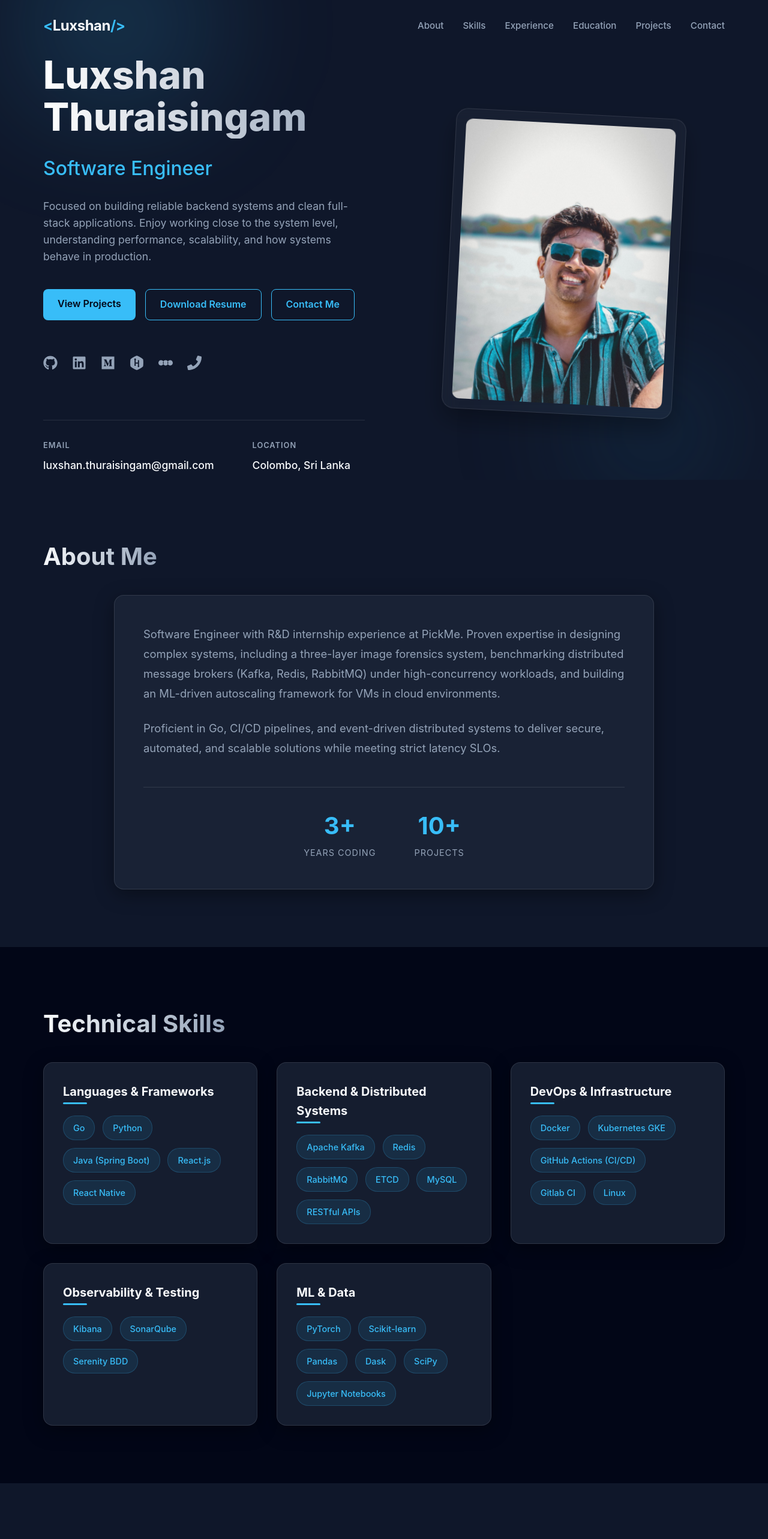
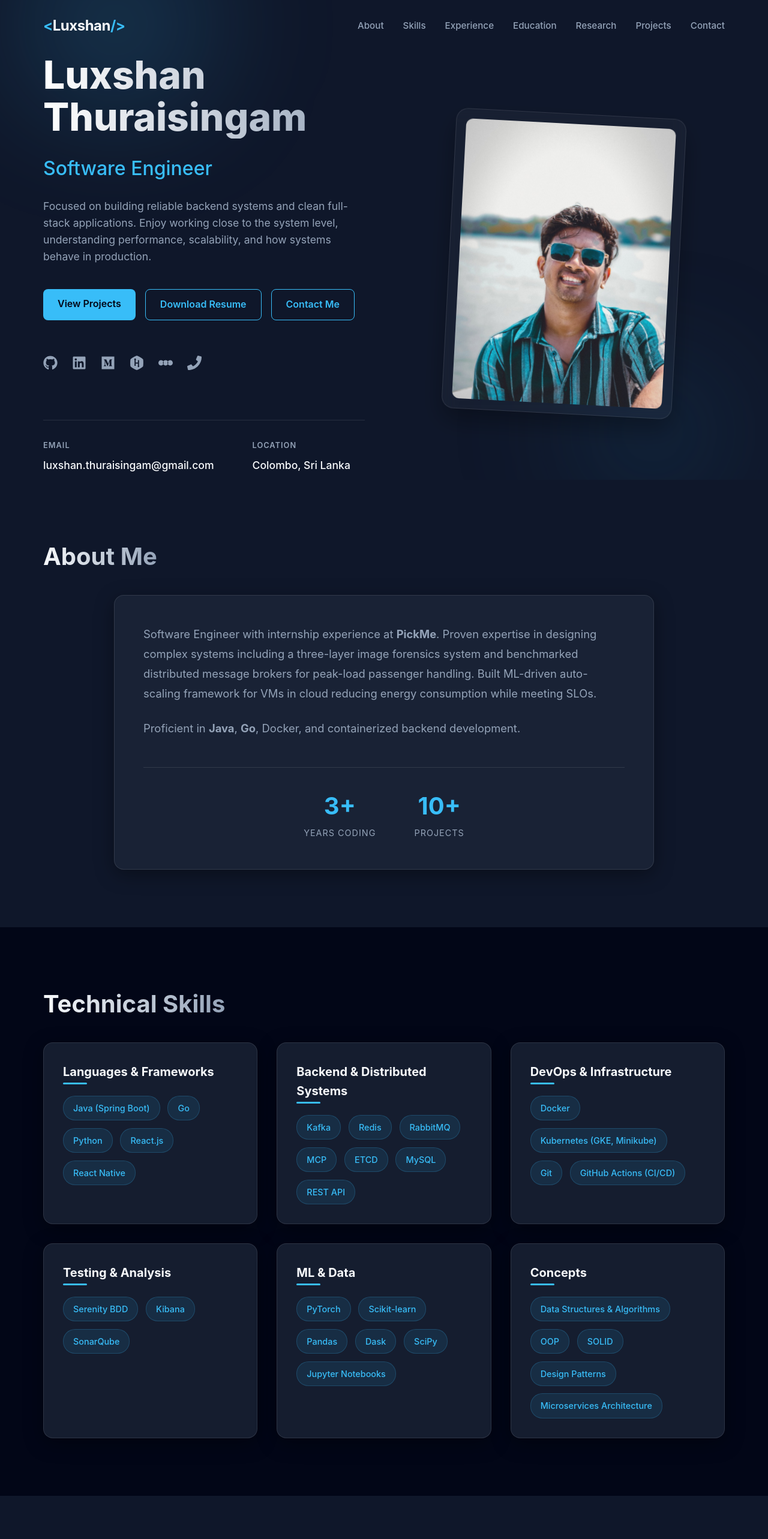
Before and after one commit to T-Luxshan/Portfolio, a React (Vite) app: page / in a window 1280 px wide. Shown: the top 2566 px of the page at 60% size. Built offline with nearby package versions, Linux system fonts and the light colour scheme.

Commit message:
portfolio updated to match with current resume

```diff
--- a/src/App.jsx
+++ b/src/App.jsx
@@ -5,6 +5,7 @@ import About from './components/About';
 import Skills from './components/Skills';
 import Experience from './components/Experience';
 import Education from './components/Education';
+import Research from './components/Research';
 import Projects from './components/Projects';
 import Achievements from './components/Achievements';
 import Contact from './components/Contact';
@@ -19,6 +20,7 @@ function App() {
       <Skills />
       <Experience />
       <Education />
+      <Research />
       <Projects />
       <Achievements />
       <Contact />
--- a/src/components/About.jsx
+++ b/src/components/About.jsx
@@ -8,13 +8,13 @@ const About = () => {
                 <h2 className="section-title">About Me</h2>
                 <div className="glass-panel about-content">
                     <p>
-                        Software Engineer with R&D internship experience at PickMe. Proven expertise in designing complex systems,
-                        including a three-layer image forensics system, benchmarking distributed message brokers (Kafka, Redis, RabbitMQ)
-                        under high-concurrency workloads, and building an ML-driven autoscaling framework for VMs in cloud environments.
+                        Software Engineer with internship experience at <strong>PickMe</strong>. Proven expertise in designing
+                        complex systems including a three-layer image forensics system and benchmarked distributed message brokers
+                        for peak-load passenger handling. Built ML-driven auto-scaling framework for VMs in cloud reducing energy
+                        consumption while meeting SLOs.
                     </p>
                     <p>
-                        Proficient in Go, CI/CD pipelines, and event-driven distributed systems to deliver secure, automated,
-                        and scalable solutions while meeting strict latency SLOs.
+                        Proficient in <strong>Java</strong>, <strong>Go</strong>, Docker, and containerized backend development.
                     </p>
                     <div className="about-stats">
                         <div className="stat-item">
--- a/src/components/Achievements.css
+++ b/src/components/Achievements.css
@@ -41,7 +41,7 @@
 }
 
 .activity-item {
-    margin-bottom: 2rem;
+    margin-bottom: 1rem;
 }
 
 .activity-item h4 {
--- a/src/components/Achievements.jsx
+++ b/src/components/Achievements.jsx
@@ -50,8 +50,10 @@ const Achievements = () => {
                         <div className="activity-item">
                             <h4>AIESEC in Sri Lanka (2022 -- 2024)</h4>
                             <ul className="activity-details">
-                                <li>Organizing Committee Member - External Relations, Lead CS 9.0 (Nov 2022 -- Feb 2023)</li>
-                                <li>OC Vice President - External Relations, Beauty Beyond Ceylon (May 2022 -- Aug 2022)</li>
+                                <li>Digital Experience Team Member- Graphic designer <br />(Mar 2023 -- Sep 2023)</li>
+                                <li>Organizing Committee Member - External Relations, Lead CS 9.0 < br />(Nov 2022 -- Feb 2023)</li>
+                                <li>OC Vice President - External Relations, Beauty Beyond Ceylon <br />(May 2022 -- Aug 2022)</li>
+                                <li>Information Management Team Member- Data Analyst <br />(Mar 2022 -- Sep 2022)</li>
                             </ul>
                         </div>
                         <div className="activity-item">
@@ -59,6 +61,9 @@ const Achievements = () => {
                         </div>
                         <div className="activity-item">
                             <h4>Chess - J/Mahajana College</h4>
+                        </div>
+                        <div className="activity-item">
+                            <h4>Floor Coordinator- Rootcode (Career Fair 2024)</h4>
                         </div>
                     </div>
                 </div>
--- a/src/components/Education.jsx
+++ b/src/components/Education.jsx
@@ -26,7 +26,7 @@ const Education = () => {
                                     </div>
                                 </div>
                                 {/* <div className="edu-details">
-                                    <p className="edu-result">CGPA: <span className="highlight">3.45/4.0</span></p>
+                                    <p className="edu-result">CGPA: <span className="highlight">3.55/4.0</span></p>
                                 </div> */}
                             </div>
                         </div>
--- a/src/components/Experience.jsx
+++ b/src/components/Experience.jsx
@@ -12,14 +12,15 @@ const Experience = () => {
                         <div className="timeline-dot"></div>
                         <div className="glass-panel timeline-content">
                             <div className="timeline-header">
-                                <h3>Software Engineer Intern (R&D)</h3>
+                                <h3>Software Engineer Intern</h3>
                                 <span className="company">PickMe (Digital Mobility Solutions Lanka PLC)</span>
                                 <span className="duration">Mar 2025 -- Sep 2025</span>
                             </div>
                             <ul className="timeline-details">
+                                <li>Developed <strong>RESTful API</strong> endpoints for QR payment workflow and built React Native components for operational demo application.</li>
+                                <li>Containerized a frontend application using <strong>Docker</strong>, pushed the image to <strong>Artifact Registry</strong>, and deployed it to a <strong>Kubernetes</strong> cluster, enabling scalable and production-ready frontend delivery.</li>
                                 <li>Designed and implemented a three-layer image forensics system to detect tampered driver documents using Error Level Analysis (ELA), JPEG structure decoding, and EXIF metadata analysis; integrated with React frontend, Golang backend, and containerized with Docker.</li>
-                                <li>Evaluated and benchmarked Golang-based distributed queue technologies to optimize passenger request handling during peak demand.</li>
-                                <li>Developed RESTful API endpoints for QR payment workflow and built React Native components for operational demo application.</li>
+                                <li>Evaluated and benchmarked Golang-based distributed queue technologies across workloads ranging from 10 to 100,000 requests, analyzing throughput and latency to optimize passenger request handling during peak demand.</li>
                             </ul>
                         </div>
                     </div>
--- a/src/components/Hero.jsx
+++ b/src/components/Hero.jsx
@@ -2,7 +2,7 @@ import React from 'react';
 import { FaGithub, FaLinkedin, FaEnvelope, FaPhone, FaMedium, FaHackerrank } from 'react-icons/fa';
 import { SiLetterboxd } from 'react-icons/si';
 import profileImg from '../assets/images/profile.jpg';
-import resumePdf from '../../Luxshan_Thuraisingam_SE.pdf';
+import resumePdf from '../../Luxshan Thuraisingam-SE.pdf';
 import './Hero.css';
 
 const Hero = () => {
--- a/src/components/Navbar.jsx
+++ b/src/components/Navbar.jsx
@@ -18,6 +18,7 @@ const Navbar = () => {
         { name: 'Skills', href: '#skills' },
         { name: 'Experience', href: '#experience' },
         { name: 'Education', href: '#education' },
+        { name: 'Research', href: '#research' },
         { name: 'Projects', href: '#projects' },
         { name: 'Contact', href: '#contact' },
     ];
--- a/src/components/Projects.jsx
+++ b/src/components/Projects.jsx
@@ -5,46 +5,34 @@ import './Projects.css';
 const Projects = () => {
     const projects = [
         {
-            title: "VM-Aware Shifted Horizon MPC for Energy-Aware VM Auto-scaling",
-            description: "Developed a hybrid ML and Model Predictive Control (MPC) framework for energy-aware auto-scaling of Virtual Machines in Kubernetes. Built an ML surrogate model pipeline to forecast energy and latency, and implemented a custom MPC receding-horizon controller to optimize VM replica counts.",
-            technologies: ["Python", "PyTorch", "Scikit-learn", "Pandas", "Kubernetes"],
+            title: "VM-Aware Energy-Optimal MPC Framework for Proactive Horizontal Autoscaling",
+            description: "Final Year Research Project (Individual). Designed a VM-Aware Multi-Step MPC controller that proactively auto-scales cloud VMs by integrating ML-forecasted workloads (90–120s ahead) into a receding-horizon optimizer, saving 27.8% energy vs a fixed baseline. Built an ML surrogate model to forecast cloud energy consumption and latency based on underlying VM workload.",
+            technologies: ["Python", "PyTorch", "Scikit-learn", "Pandas", "Dask", "SciPy", "Jupyter Notebooks"],
             link: "#"
         },
         {
             title: "Message Broker Benchmarking System",
-            description: "Developing a Go-based framework with multi-producer/consumer simulations to measure throughput, latency, and reliability across Kafka, RabbitMQ, and Redis under high-concurrency workloads. Features configurable load scenarios including simple queueing, pub/sub broadcast, and failure recovery.",
+            description: "Personal R&D Project (Ongoing). Developing a Go-based benchmarking framework to evaluate distributed message brokers under high-concurrency workloads. Implementing multi-producer/multi-consumer simulations to measure throughput, latency, and reliability across Kafka, RabbitMQ, and Redis-based queues.",
             technologies: ["Golang", "Kafka", "RabbitMQ", "Redis", "Docker"],
-            link: "https://github.com/T-Luxshan/message-broker-benchmark"
+            link: "https://github.com/T-Luxshan/message-broker-benchmark.git"
         },
         {
-            title: "Distributed Queue Evaluation",
-            description: "Implemented and benchmarked multiple distributed queue technologies to evaluate performance characteristics. Simulated high-concurrency scenarios to analyze throughput and latency.",
-            technologies: ["Golang", "Redis", "RabbitMQ", "Docker"],
-            link: "https://github.com/T-Luxshan/distributed-queue-evaluation.git"
-        },
-        {
-            title: "LabourLINK",
-            description: "Map-integrated on-demand labor hiring system. Implemented AUTH (JWT/OTP), profile management, reviews, and reporting functionalities.",
-            technologies: ["React", "Spring Boot", "MySQL", "React Native"],
+            title: "LabourLINK (Labour Hiring System)",
+            description: "2nd Year Group Project — Client: AlphaCodes (Pvt) Ltd. Developed map-integrated on-demand labor hiring web and mobile apps with real-time communication. Team Leader & Full-Stack Developer: implemented authentication & session management (Spring Security + JWT), OTP-based password reset, profile, bookings, review, rating, and reporting functionalities.",
+            technologies: ["React.js", "React Native", "Spring Boot", "MySQL"],
             link: "https://github.com/T-Luxshan?tab=repositories&q=LabourLink"
         },
         {
             title: "LinkNestSocialMedia",
-            description: "LinkNestSocialMedia is a full-stack mini social media application platform built with a modern technology stack. It features a responsive frontend, a robust backend API, and containerized deployment.",
-            technologies: ["React", "Spring Boot", "MySQL", "Docker"],
+            description: "Full-stack social media application built on a microservices architecture, supporting posts, likes, and profile management. Implemented JWT-based authentication and secure password reset. Set up CI/CD pipelines with GitHub Actions, including automated JUnit testing and Dockerized deployment.",
+            technologies: ["React.js", "Spring Boot", "MySQL", "Docker", "GitHub Actions"],
             link: "https://github.com/T-Luxshan/SurgeGlobalSocialMedia.git"
         },
-        // {
-        //     title: "Intern Tracking System",
-        //     description: "Frontend development for internship application tracking system.",
-        //     technologies: ["React", "TypeScript", "Vite", "Node.js"],
-        //     link: "#"
-        // },
         {
-            title: "Candle Making Machine Automation",
-            description: "Automated hardware system for candle manufacturing. Designed PCB and integrated IR sensors.",
-            technologies: ["C", "Arduino", "PCB Design"],
-            link: "#"
+            title: "Distributed Queue Evaluation",
+            description: "Personal R&D Project. Implemented and benchmarked multiple distributed queue technologies to evaluate and compare their performance characteristics. Simulated high-concurrency scenarios with workloads ranging from 10 to 100,000 requests, analyzing throughput and latency metrics across repeated benchmark runs.",
+            technologies: ["Golang", "Redis", "RabbitMQ", "Docker"],
+            link: "https://github.com/T-Luxshan/distributed-queue-evaluation.git"
         }
     ];
 
--- /dev/null
+++ b/src/components/Research.css
@@ -0,0 +1,131 @@
+.research-section {
+    padding: 6rem 0;
+    background-color: var(--bg-darker);
+}
+
+.research-list {
+    display: flex;
+    flex-direction: column;
+    gap: 2rem;
+    max-width: 900px;
+    margin: 0 auto;
+}
+
+.research-card {
+    padding: 2rem;
+    transition: transform 0.3s ease, box-shadow 0.3s ease;
+}
+
+.research-card:hover {
+    transform: translateY(-4px);
+    box-shadow: 0 12px 40px rgba(0, 0, 0, 0.4);
+}
+
+.research-card-header {
+    display: flex;
+    align-items: center;
+    gap: 1rem;
+    margin-bottom: 1rem;
+}
+
+.research-icon-wrapper {
+    width: 40px;
+    height: 40px;
+    background: linear-gradient(135deg, var(--primary-dark), var(--secondary-dark));
+    border-radius: 10px;
+    display: flex;
+    align-items: center;
+    justify-content: center;
+    flex-shrink: 0;
+}
+
+.research-icon {
+    color: var(--accent);
+    font-size: 1.1rem;
+}
+
+.research-meta {
+    display: flex;
+    flex-direction: column;
+    gap: 0.25rem;
+}
+
+.research-status {
+    display: inline-block;
+    background: rgba(56, 189, 248, 0.15);
+    color: var(--accent);
+    border: 1px solid rgba(56, 189, 248, 0.3);
+    padding: 0.2rem 0.7rem;
+    border-radius: 20px;
+    font-size: 0.75rem;
+    font-weight: 600;
+    width: fit-content;
+}
+
+.research-type {
+    font-size: 0.85rem;
+    color: var(--text-secondary);
+    font-style: italic;
+}
+
+.research-title {
+    font-size: 1.2rem;
+    font-weight: 700;
+    color: var(--text-primary);
+    line-height: 1.5;
+    margin-bottom: 1rem;
+}
+
+.research-tech-tags {
+    display: flex;
+    flex-wrap: wrap;
+    gap: 0.5rem;
+    margin-bottom: 1.25rem;
+}
+
+.research-tech-tag {
+    background: rgba(14, 47, 68, 0.6);
+    color: var(--accent);
+    border: 1px solid rgba(56, 189, 248, 0.2);
+    padding: 0.25rem 0.75rem;
+    border-radius: 6px;
+    font-size: 0.78rem;
+    font-weight: 500;
+}
+
+.research-highlights {
+    list-style-type: disc;
+    margin-left: 1.5rem;
+    color: var(--text-secondary);
+}
+
+.research-highlights li {
+    margin-bottom: 0.75rem;
+    line-height: 1.6;
+}
+
+.research-link {
+    display: inline-flex;
+    align-items: center;
+    gap: 0.5rem;
+    margin-top: 1rem;
+    color: var(--accent);
+    font-weight: 600;
+    font-size: 0.9rem;
+    transition: gap 0.2s ease;
+}
+
+.research-link:hover {
+    gap: 0.75rem;
+    color: var(--accent);
+}
+
+@media (max-width: 768px) {
+    .research-card {
+        padding: 1.5rem;
+    }
+
+    .research-title {
+        font-size: 1.05rem;
+    }
+}
--- /dev/null
+++ b/src/components/Research.jsx
@@ -0,0 +1,65 @@
+import React from 'react';
+import { FaFlask, FaExternalLinkAlt } from 'react-icons/fa';
+import './Research.css';
+
+const Research = () => {
+    const research = [
+        {
+            title: "A VM-Aware Energy-Optimal Model Predictive Control Framework for Proactive Horizontal Autoscaling of Virtual Machines",
+            status: "Ongoing",
+            type: "Final Year Research Project (Individual)",
+            technologies: ["Python", "PyTorch", "Scikit-learn", "Pandas", "Dask", "SciPy", "Jupyter Notebooks"],
+            highlights: [
+                "Designed a VM-Aware Multi-Step MPC controller that proactively auto-scales cloud VMs by integrating ML-forecasted workloads (90–120s ahead) into a receding-horizon optimizer, saving 27.8% energy vs a fixed baseline.",
+                "Built a Multi-layer neural network surrogate model to forecast cloud energy consumption and latency based on underlying VM workload.",
+                "Developed an ML workload forecaster (HistGradientBoosting, 32 temporal features) predicting workload at t+90s/105s/120s with 97.9% correlation."
+            ],
+            link: null
+        }
+    ];
+
+    return (
+        <section id="research" className="research-section">
+            <div className="container">
+                <h2 className="section-title">Research</h2>
+                <div className="research-list">
+                    {research.map((item, index) => (
+                        <div key={index} className="glass-panel research-card">
+                            <div className="research-card-header">
+                                <div className="research-icon-wrapper">
+                                    <FaFlask className="research-icon" />
+                                </div>
+                                <div className="research-meta">
+                                    {/* <span className="research-status">{item.status}</span> */}
+                                    <span className="research-type">{item.type}</span>
+                                </div>
+                            </div>
+
+                            <h3 className="research-title">{item.title}</h3>
+
+                            <div className="research-tech-tags">
+                                {item.technologies.map((tech, idx) => (
+                                    <span key={idx} className="research-tech-tag">{tech}</span>
+                                ))}
+                            </div>
+
+                            <ul className="research-highlights">
+                                {item.highlights.map((highlight, idx) => (
+                                    <li key={idx}>{highlight}</li>
+                                ))}
+                            </ul>
+
+                            {item.link && (
+                                <a href={item.link} target="_blank" rel="noopener noreferrer" className="research-link">
+                                    <FaExternalLinkAlt /> View Paper
+                                </a>
+                            )}
+                        </div>
+                    ))}
+                </div>
+            </div>
+        </section>
+    );
+};
+
+export default Research;
--- a/src/components/Skills.jsx
+++ b/src/components/Skills.jsx
@@ -5,23 +5,27 @@ const Skills = () => {
     const skillsData = [
         {
             category: "Languages & Frameworks",
-            items: ["Go", "Python", "Java (Spring Boot)", "React.js", "React Native"]
+            items: ["Java (Spring Boot)", "Go", "Python", "React.js", "React Native"]
         },
         {
             category: "Backend & Distributed Systems",
-            items: ["Apache Kafka", "Redis", "RabbitMQ", "ETCD", "MySQL", "RESTful APIs"]
+            items: ["Kafka", "Redis", "RabbitMQ", "MCP", "ETCD", "MySQL", "REST API"]
         },
         {
             category: "DevOps & Infrastructure",
-            items: ["Docker", "Kubernetes GKE", "GitHub Actions (CI/CD)", "Gitlab CI", "Linux"]
+            items: ["Docker", "Kubernetes (GKE, Minikube)", "Git", "GitHub Actions (CI/CD)"]
         },
         {
-            category: "Observability & Testing",
-            items: ["Kibana", "SonarQube", "Serenity BDD"]
+            category: "Testing & Analysis",
+            items: ["Serenity BDD", "Kibana", "SonarQube"]
         },
         {
             category: "ML & Data",
             items: ["PyTorch", "Scikit-learn", "Pandas", "Dask", "SciPy", "Jupyter Notebooks"]
+        },
+        {
+            category: "Concepts",
+            items: ["Data Structures & Algorithms", "OOP", "SOLID", "Design Patterns", "Microservices Architecture"]
         }
     ];
 
```
